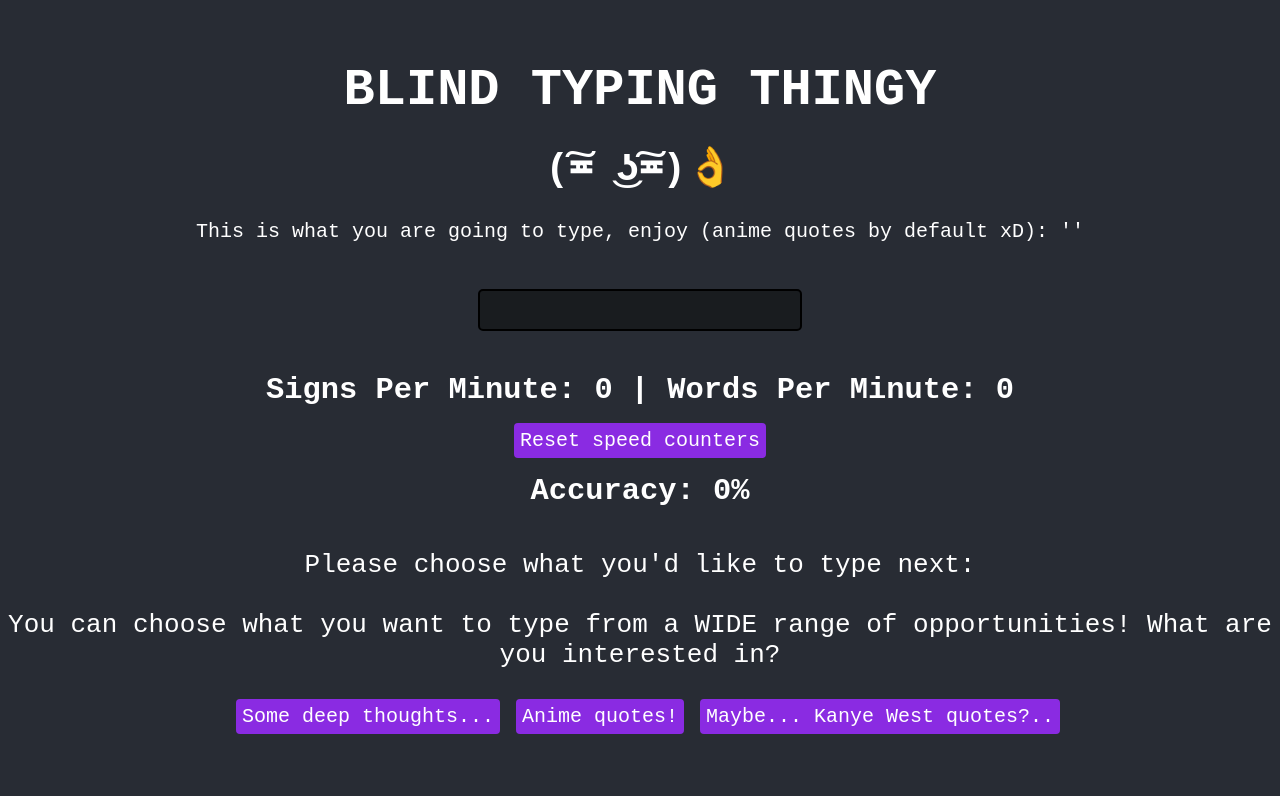
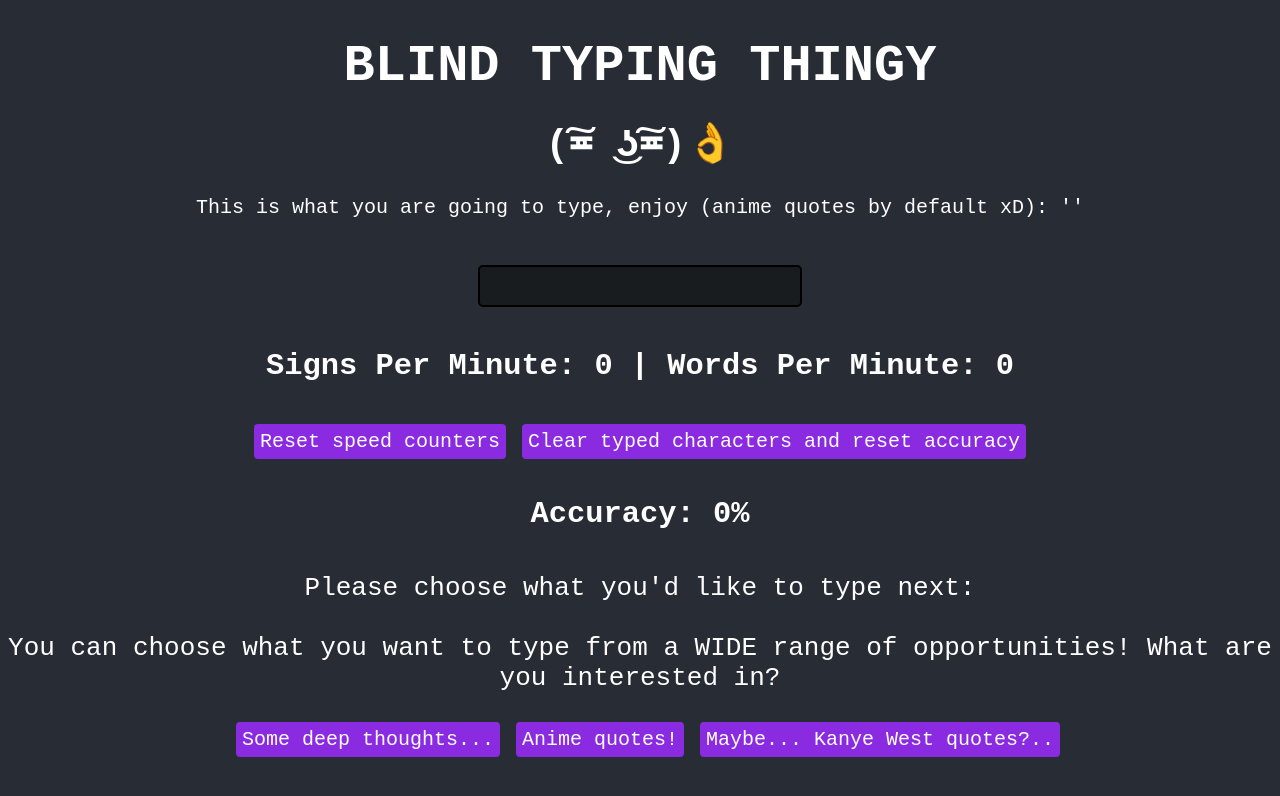
Before and after one commit to sikera4/blind-typing-thingy, a React (Create React App) app: page / in a window 1280 px wide. Shown: the top 796 px of the page. Built offline with nearby package versions, Linux system fonts and the light colour scheme; no server answers.

Commit message:
- add button for reseting accuracy and deleting typed characters

```diff
--- a/src/App.css
+++ b/src/App.css
@@ -22,7 +22,7 @@
 .facey {
   margin: 0.5rem 0;
 }
-.api-changer, .speedometer-reseter {
+.api-changer, .speedometer-reseter, .outChars-reseter {
   cursor: pointer;
   font-size: 1.25rem;
   background-color: blueviolet;
--- a/src/App.tsx
+++ b/src/App.tsx
@@ -108,13 +108,23 @@ function App() {
           <span>{incomingChars.substr(0, 20)}</span>
         </p>
         <h3 className="stats">Signs Per Minute: {spm} | Words Per Minute: {wpm}</h3>
-        <p className="speedometer-reseter" onClick={() => {
-          setStartTime(currentTime());
-          setWordCount(0);
-          setSignCount(0);
-          setWpm('0');
-          setSpm('0');
-          }}>Reset speed counters</p>
+        <p>
+          <span className="speedometer-reseter" onClick={() => {
+            setStartTime(currentTime());
+            setWordCount(0);
+            setSignCount(0);
+            setWpm('0');
+            setSpm('0');
+            }}>Reset speed counters
+          </span>
+          <span className="outChars-reseter" onClick={() => {
+            setLeftPadding(new Array(20).fill(' ').join(''));
+            setTypedChars('');
+            setOutgoingChars('');
+            setAccuracy('0');
+            }}>Clear typed characters and reset accuracy
+          </span>
+        </p>
         <h3 className="stats">Accuracy: {accuracy}%</h3>
         <p>{(currentChar === '') ? "Please choose what you'd like to type next:": ''}</p>
         <p className='commentary'>You can choose what you want to type from a WIDE range of opportunities! What are you interested in?</p>
```
